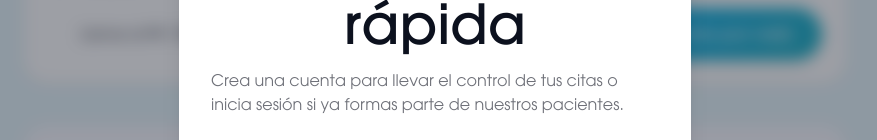
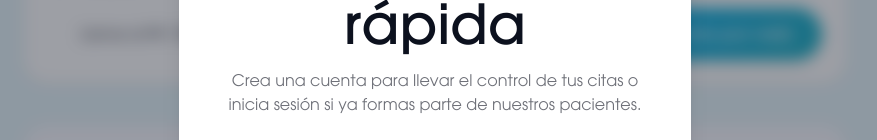
Before and after one commit to meganpalacios/ux-san-jose, a React (Vite) app: page /agendar in a window 1280 px wide. Both pictures are taken after a click on the button "Agenda por web". Shown: the part 1070-1210 px from the top of the page, without its empty margins (205-1082 px from the left). Built offline with nearby package versions, Linux system fonts and the light colour scheme.

Commit message:
minor style change

```diff
--- a/src/pages/Agendar.jsx
+++ b/src/pages/Agendar.jsx
@@ -128,7 +128,7 @@
               Agenda tu cita por la web de manera fácil y rápida
             </h2>
 
-            <p className="text-charcoal-300 text-sm md:text-base mb-6">
+            <p className="text-charcoal-300 text-center text-sm md:text-base mb-6">
               Crea una cuenta para llevar el control de tus citas o inicia sesión
               si ya formas parte de nuestros pacientes.
             </p>
```
